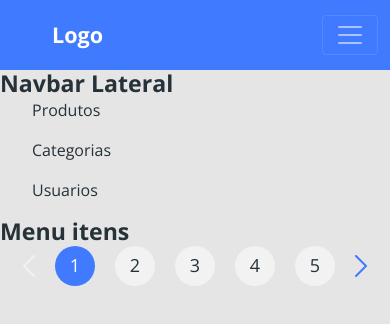
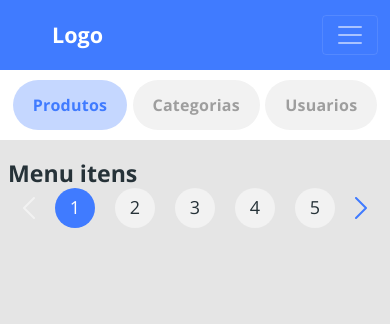
Before and after one commit to linconviana/projeto_react_spring, a React (Create React App) app in the folder frontweb/: page /admin in a window 390 px wide. Shown: the top 324 px of the page. Built offline with nearby package versions, Linux system fonts and the light colour scheme.

Commit message:
customização admin navbar mobile

```diff
--- a/frontweb/src/pages/Admin/Navbar/index.tsx
+++ b/frontweb/src/pages/Admin/Navbar/index.tsx
@@ -1,12 +1,24 @@
-import './styles.css';
+import "./styles.css";
 
 const Navbar = () => {
   return (
-    <nav>
-      <ul>
-        <li><p>Produtos</p></li>
-        <li><p>Categorias</p></li>
-        <li><p>Usuarios</p></li>
+    <nav className="admin-nav-container">
+      <ul className="">
+        <li>
+          <a href="link" className="admin-nav-item active">
+            <p>Produtos</p>
+          </a>
+        </li>
+        <li>
+          <a href="link" className="admin-nav-item">
+            <p>Categorias</p>
+          </a>
+        </li>
+        <li>
+          <a href="link" className="admin-nav-item">
+            <p>Usuarios</p>
+          </a>
+        </li>
       </ul>
     </nav>
   );
--- a/frontweb/src/pages/Admin/Navbar/styles.css
+++ b/frontweb/src/pages/Admin/Navbar/styles.css
@@ -0,0 +1,36 @@
+.admin-nav-container {
+  padding: 10px;
+  background: #fff;
+}
+
+.admin-nav-container ul {
+  display: flex;
+  justify-content: space-around;
+  margin: 0;
+  padding: 0;
+}
+
+.admin-nav-item {
+  display: flex;
+  text-align: center;
+  justify-content: center;
+  align-items: center;
+  color: #9e9e9e;
+  height: 50px;
+  background: #f2f2f2;
+  border-radius: 100px;
+  padding: 0 20px;
+  font-size: 16px;
+  font-weight: bold;
+  letter-spacing: 0.015em;
+}
+
+.admin-nav-item.active, .admin-nav-item:hover{
+    color: #407bff;
+    background: rgba(64,123,255,0.3);
+    transition: 0.6s;
+  }
+
+.admin-nav-item p{
+    margin-bottom: 0;
+  }
--- a/frontweb/src/pages/Admin/index.tsx
+++ b/frontweb/src/pages/Admin/index.tsx
@@ -1,4 +1,3 @@
-
 import Navbar from "./Navbar";
 import Pagination from "components/Pagination";
 
@@ -9,7 +8,6 @@ const Admin = () => {
     <div>
       <div className="row">
         <div className="col-md-3 admin-navbar">
-        <h3>Navbar Lateral</h3>
           <Navbar />
         </div>
         <div className="col-md-9 admin-content">
--- a/frontweb/src/pages/Admin/styles.css
+++ b/frontweb/src/pages/Admin/styles.css
@@ -0,0 +1,3 @@
+.admin-content{
+    padding: 20px;
+}
```
